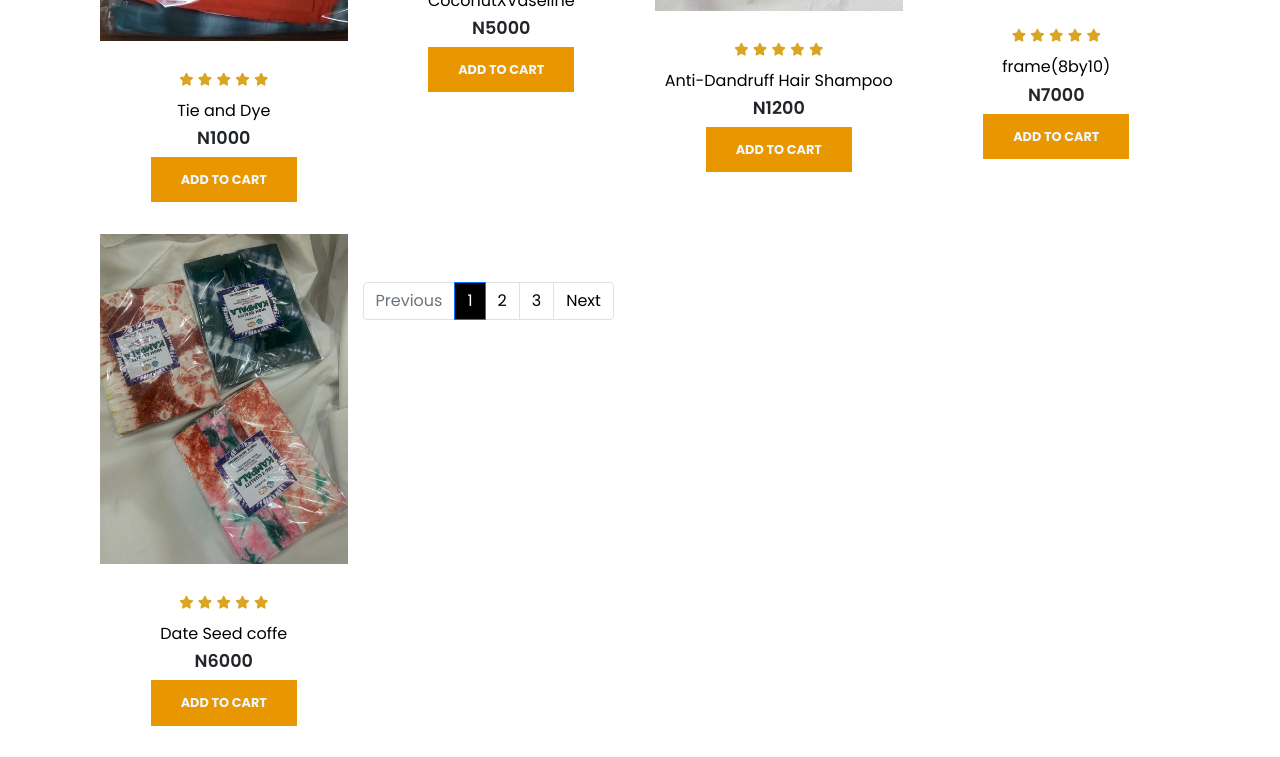
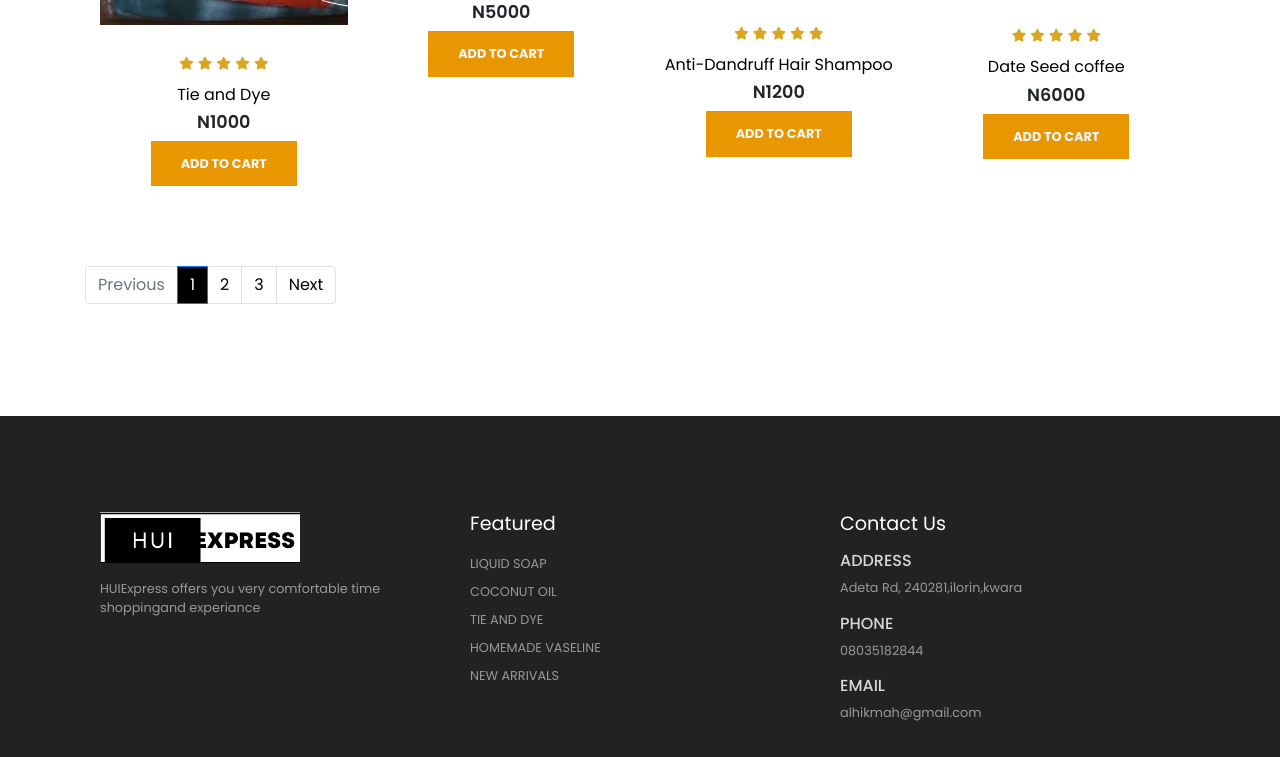
Before and after one commit to HUIExpress/HUIExpress.com, a plain HTML site: page shop.html in a window 1280 px wide. Shown: the part 2709-3466 px from the top of the page. Drawn offline with nearby package versions, Linux system fonts and the light colour scheme.

Commit message:
Update shop.html

```diff
--- a/shop.html
+++ b/shop.html
@@ -252,8 +252,8 @@
  <button class="cart-btn">Add To cart</button>
 </div>
 
-<div class="product text-center col-lg-3 col-md-4 col-12">
-  <img class="img-fluid mb-3 product-img" alt='' src="IMAGES/products/product_12.JPG" >
+  <div class="product text-center col-lg-3 col-md-4 col-12">
+  <img class="img-fluid mb-3 product-img" alt='' src="IMAGES/products/product_7.jpg" >
    <div class="star">
    <i class="fa fa-star"></i>
    <i class="fa fa-star"></i>
@@ -261,10 +261,11 @@
    <i class="fa fa-star"></i>
    <i class="fa fa-star"></i>
   </div>
- <h5 class="p-name">Date seed coffee</h5>
- <h4 class="p-price">N6000</h4>
+ <h5 class="p-name">Frame(8 by 10)</h5>
+ <h4 class="p-price">N7000</h4>
  <button class="cart-btn">Add To cart</button>
 </div>
+
 
 <div class="product text-center col-lg-3 col-md-4 col-12">
   <img class="img-fluid mb-3 product-img" alt='' src="IMAGES/products/product_11.jpg" >
@@ -406,8 +407,9 @@
  <button class="cart-btn">Add To cart</button>
 </div>
 
+
   <div class="product text-center col-lg-3 col-md-4 col-12">
-  <img class="img-fluid mb-3 product-img" alt='' src="IMAGES/products/product_7.jpg" >
+  <img class="img-fluid mb-3 product-img" alt='' src="IMAGES/products/product_12.jpg" >
    <div class="star">
    <i class="fa fa-star"></i>
    <i class="fa fa-star"></i>
@@ -415,21 +417,7 @@
    <i class="fa fa-star"></i>
    <i class="fa fa-star"></i>
   </div>
- <h5 class="p-name">frame(8by10)</h5>
- <h4 class="p-price">N7000</h4>
- <button class="cart-btn">Add To cart</button>
-</div>
-
-  <div class="product text-center col-lg-3 col-md-4 col-12">
-  <img class="img-fluid mb-3 product-img" alt='' src="IMAGES/products/product_22.jpg" >
-   <div class="star">
-   <i class="fa fa-star"></i>
-   <i class="fa fa-star"></i>
-   <i class="fa fa-star"></i>
-   <i class="fa fa-star"></i>
-   <i class="fa fa-star"></i>
-  </div>
- <h5 class="p-name">Date Seed coffe</h5>
+ <h5 class="p-name">Date Seed coffee</h5>
  <h4 class="p-price">N6000</h4>
  <button class="cart-btn">Add To cart</button>
 </div>
```
